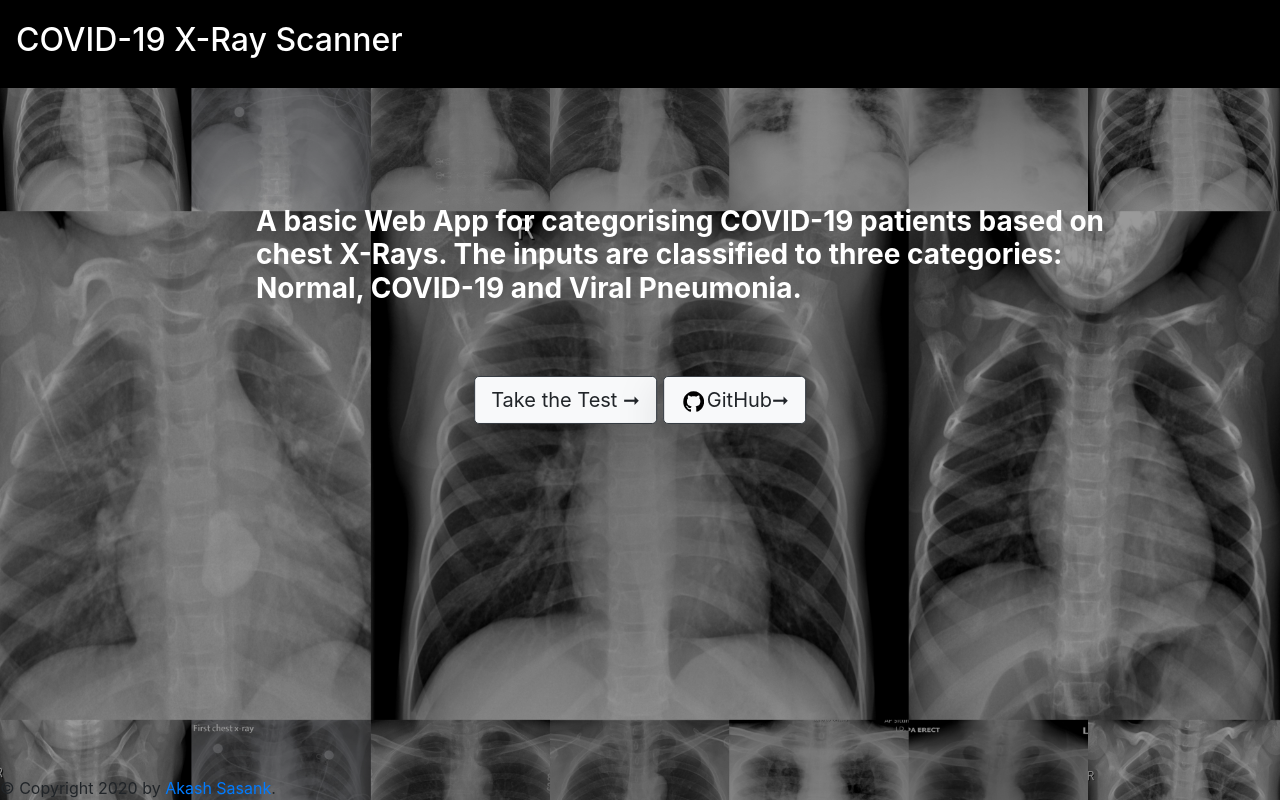
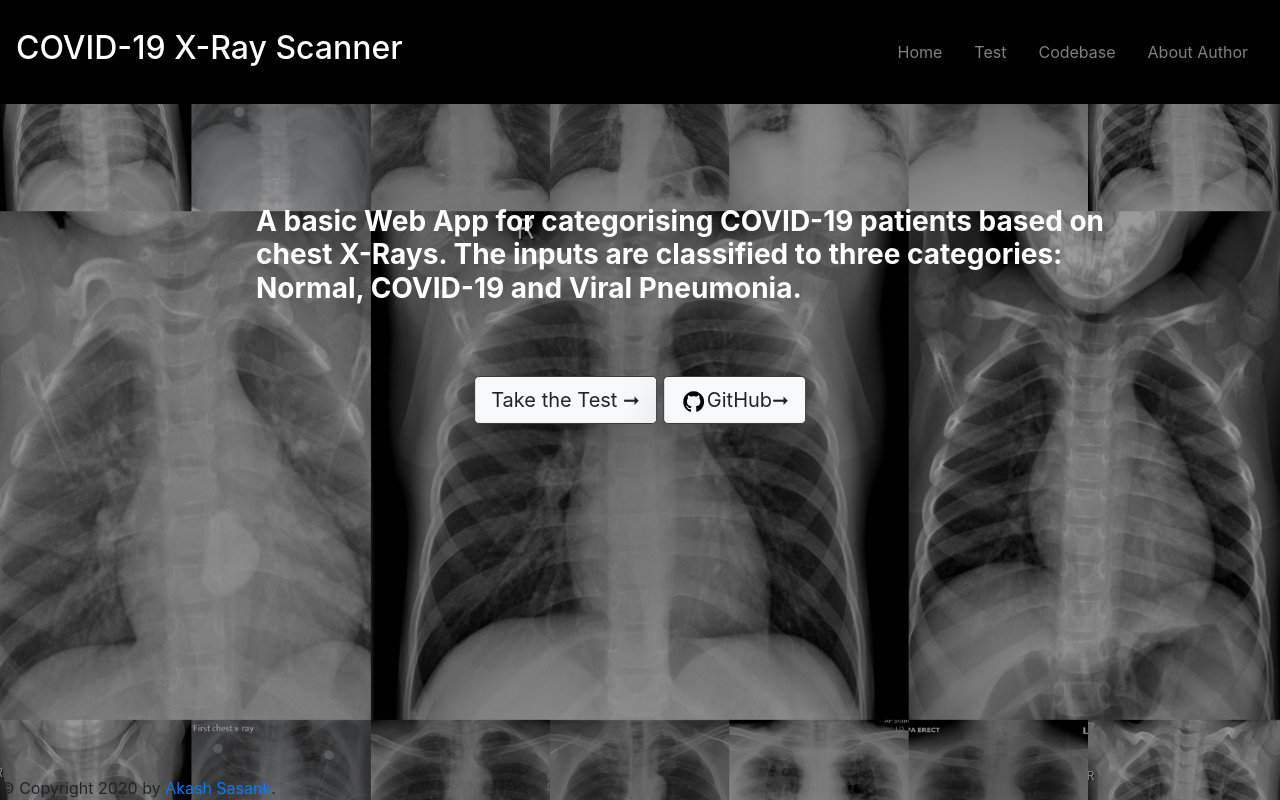
Before and after one commit to AkashSasank/Covid-19-X-ray-scanner, a Flask app: page / in a window 1280 px wide. Run offline with Flask 2, Linux system fonts and the light colour scheme; some libraries are stand-ins or nearby versions.

Commit message:
Added nav items.

```diff
--- a/templates/base.html
+++ b/templates/base.html
@@ -19,9 +19,32 @@
 </head>
 <body>
 <div id="page" class="flex-column">
-    <div id="header">{% block header %}
+    <div id="header">
+        {% block header %}
         <nav class="navbar navbar-dark bg-black fixed-top p-3">
             <a class="navbar-brand" href={{home}}><h2>COVID-19 X-Ray Scanner</h2></a>
+            <ul class="navbar-nav flex-row">
+                <li class="nav-item p-3">
+                    <a class="nav-link" href={{home}}>
+                        Home
+                    </a>
+                </li>
+                <li class="nav-item p-3">
+                    <a class="nav-link" href={{test_url}}>
+                        Test
+                    </a>
+                </li>
+                <li class="nav-item p-3">
+                    <a class="nav-link" href='https://github.com/AkashSasank/Covid-19-X-ray-scanner.git'>
+                        Codebase
+                    </a>
+                </li>
+                <li class="nav-item p-3">
+                    <a class="nav-link" href="https://www.linkedin.com/in/akash-sasank-5b131612a">
+                        About Author
+                    </a>
+                </li>
+            </ul>
         </nav>
 
         {% endblock %}
```
